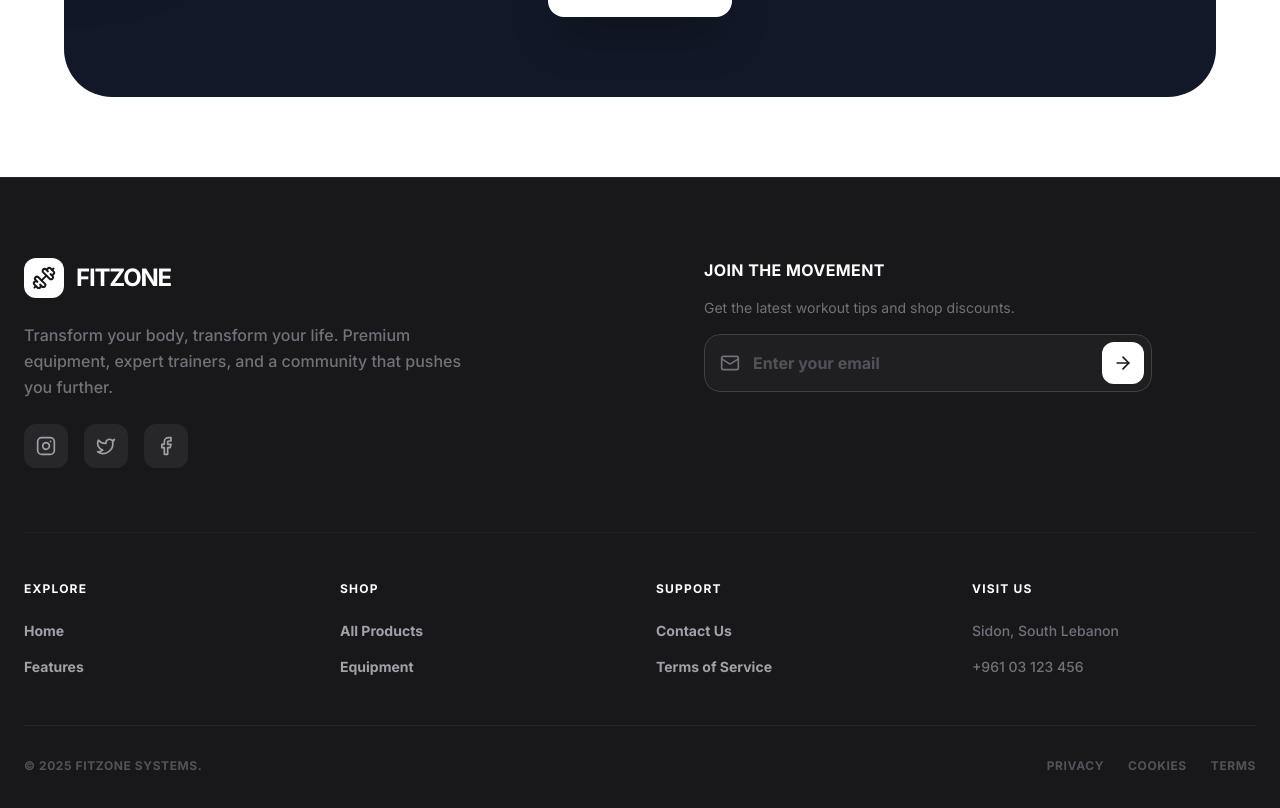
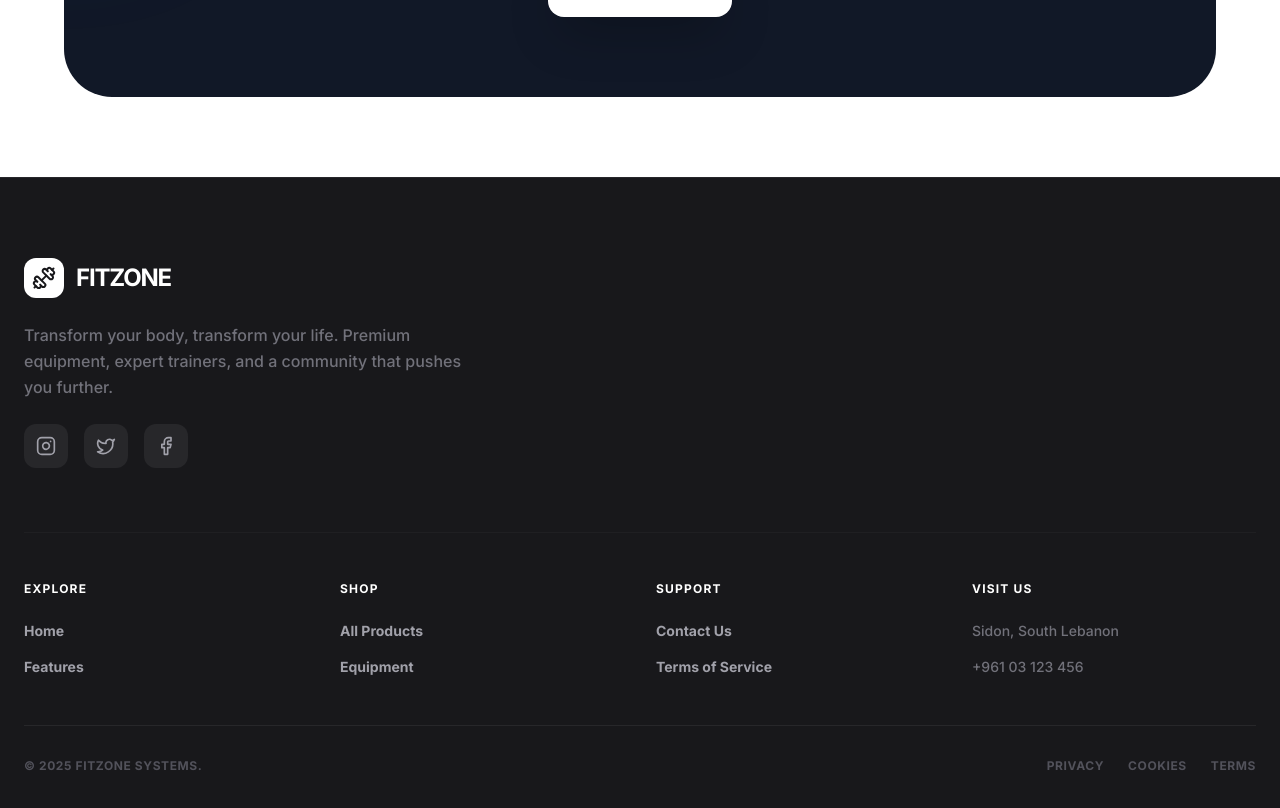
Before and after one commit to Mahmoud-ctrl/GymMang, a React (Vite) app: page / in a window 1280 px wide. Shown: the part 2605-3413 px from the top of the page. Built offline with nearby package versions, Linux system fonts and the light colour scheme.

Commit message:
Fix Sign In modal issue

```diff
--- a/src/components/Footer.jsx
+++ b/src/components/Footer.jsx
@@ -26,23 +26,6 @@ const Footer = () => {
               <SocialLink icon={Instagram} href="#" />
               <SocialLink icon={Twitter} href="#" />
               <SocialLink icon={Facebook} href="#" />
-            </div>
-          </div>
-
-          {/* Newsletter Input */}
-          <div className="lg:pl-10">
-            <h3 className="text-white font-black uppercase tracking-wide mb-4">Join the movement</h3>
-            <p className="text-sm mb-4 text-zinc-500">Get the latest workout tips and shop discounts.</p>
-            <div className="relative max-w-md">
-              <Mail className="absolute left-4 top-1/2 -translate-y-1/2 w-5 h-5 text-zinc-500" />
-              <input
-                type="email"
-                placeholder="Enter your email"
-                className="w-full bg-zinc-800/50 border border-zinc-700 text-white pl-12 pr-14 py-4 rounded-2xl focus:ring-2 focus:ring-white/20 focus:border-white outline-none transition-all placeholder:text-zinc-600 font-bold"
-              />
-              <button className="absolute right-2 top-2 bottom-2 aspect-square bg-white text-zinc-900 rounded-xl flex items-center justify-center hover:bg-zinc-200 transition-colors">
-                <ArrowRight className="w-5 h-5" />
-              </button>
             </div>
           </div>
         </div>
--- a/src/pages/member/Equipments.jsx
+++ b/src/pages/member/Equipments.jsx
@@ -395,7 +395,7 @@ export default function EquipmentPage() {
                  <p className="text-gray-500 mb-6">You must be signed in to rate equipment.</p>
                  <div className="flex gap-3">
                    <button onClick={() => setShowLoginPrompt(false)} className="flex-1 py-2.5 rounded-xl border border-gray-200 font-medium hover:bg-gray-50 transition-colors">Cancel</button>
-                   <button className="flex-1 py-2.5 rounded-xl bg-gray-900 text-white font-medium hover:bg-indigo-600 transition-colors">Sign In</button>
+                   <button onClick={() => window.location.href='/login'} className="flex-1 py-2.5 rounded-xl bg-gray-900 text-white font-medium hover:bg-indigo-600 transition-colors">Sign In</button>
                  </div>
               </motion.div>
            </motion.div>
--- a/src/pages/member/Products.jsx
+++ b/src/pages/member/Products.jsx
@@ -458,7 +458,7 @@ export default function ProductShopPage() {
                  <p className="text-gray-500 mb-6">You must be signed in to add items to the cart or rate products.</p>
                  <div className="flex gap-3">
                    <button onClick={() => setShowLoginPrompt(false)} className="flex-1 py-2.5 rounded-xl border border-gray-200 font-medium hover:bg-gray-50 transition-colors">Cancel</button>
-                   <button className="flex-1 py-2.5 rounded-xl bg-gray-900 text-white font-medium hover:bg-indigo-600 transition-colors">Sign In</button>
+                   <button onClick={() => window.location.href = '/login'} className="flex-1 py-2.5 rounded-xl bg-gray-900 text-white font-medium hover:bg-indigo-600 transition-colors">Sign In</button>
                  </div>
               </motion.div>
            </motion.div>
```
